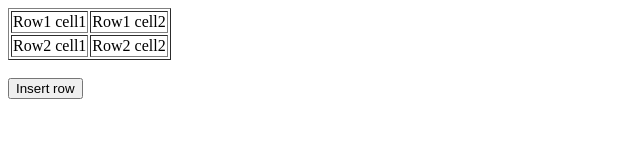
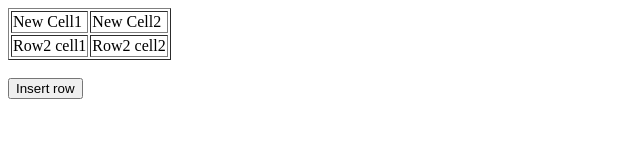
Before and after one commit to acciojob/create-table-1-prince-k1, a website: page main.html in a window 1280 px wide. Shown: the full height of the page, 0-640 px from the left. Drawn offline with Linux system fonts and the light colour scheme.

Commit message:
created a submission

```diff
--- a/main.html
+++ b/main.html
@@ -10,8 +10,8 @@
 
 <body>
 	<table id="sampleTable" border="1">
-		<tr><td>Row1 cell1</td>
-		<td>Row1 cell2</td></tr>
+		<tr><td>New Cell1</td>
+		<td>New Cell2</td></tr>
 		<tr><td>Row2 cell1</td>
 		<td>Row2 cell2</td></tr>
 	</table><br>
```
